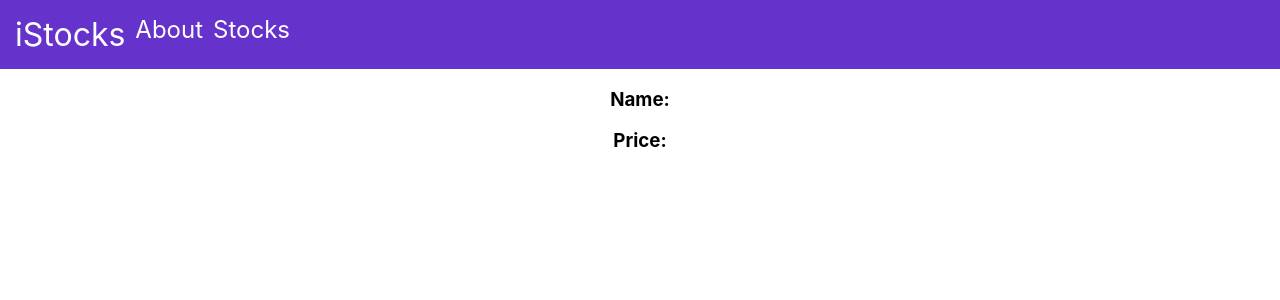
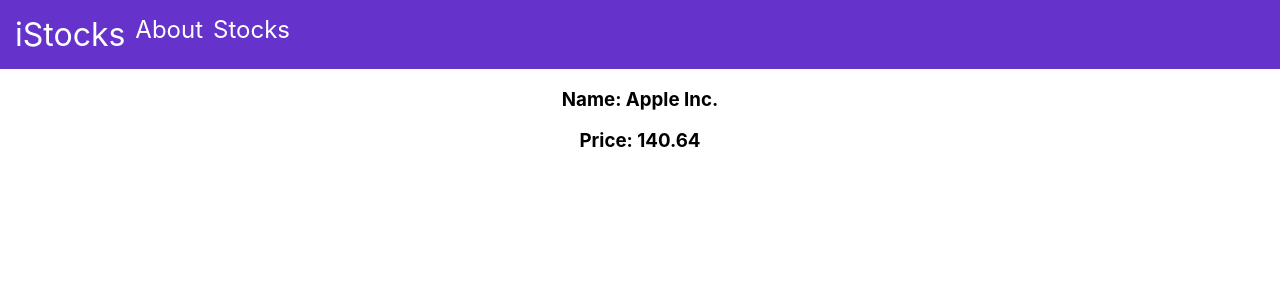
Before and after one commit to jzolly/react-router-lab, a React (Create React App) app: page /price/AAPL in a window 1280 px wide. Shown: the top 300 px of the page. Built offline with nearby package versions, Linux system fonts and the light colour scheme.

Commit message:
fixed error with getting data, fixed propname

```diff
--- a/src/App.js
+++ b/src/App.js
@@ -33,8 +33,8 @@
         <Stocks stocks={stockData}/>
       </Route>
       <Route  path="/price/:symbol" render={
-        (renderProps) => {
-          return <Price match={renderProps.match}/>
+          (renderProps) => {
+          return <Price stocks={stockData} {...renderProps}/>
           }}/>
 
     </div>
--- a/src/pages/Price.js
+++ b/src/pages/Price.js
@@ -1,18 +1,12 @@
-import { useState, useEffect } from 'react';
-import stocks from '../data';
+const Price = (props) => {
+    const symbol = props.match.params.symbol;
+    const company = props.stocks.find(ele => ele.symbol === symbol);
+    console.log(company);
 
-const Price = ({match}) => {
-    const symbol = match.params.symbol.filter;
-    // const [company, setCompany] = useState (null);
-    // const getCompany = async () => {
-    //     const response = await fetch
-    //      response.json();
-    //     setCompany(data);
-    // };
     return (
         <div>
-            <h3>Name: {stocks.name}</h3>
-            <h3>Price: {stocks.lastPrice}</h3>
+            <h3>Name: {company.name}</h3>
+            <h3>Price: {company.lastPrice}</h3>
         </div>
     );
 };
--- a/src/pages/Stocks.js
+++ b/src/pages/Stocks.js
@@ -7,7 +7,7 @@
         <div>
             <ul>
                 {stocks.map((company, index) => {
-                    const { name, symbol } =company;
+                    const { name, symbol } = company;
                     return(
                         <Link key={index} to={`/price/${symbol}`}>
                             <li>{name}</li>
```
